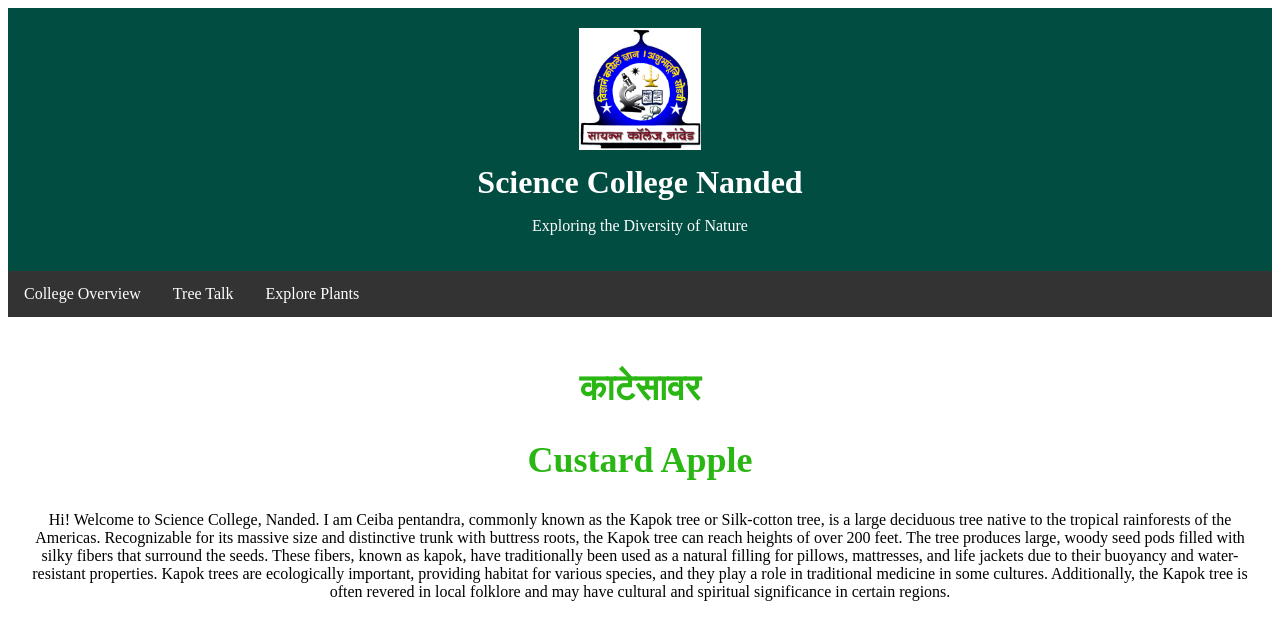
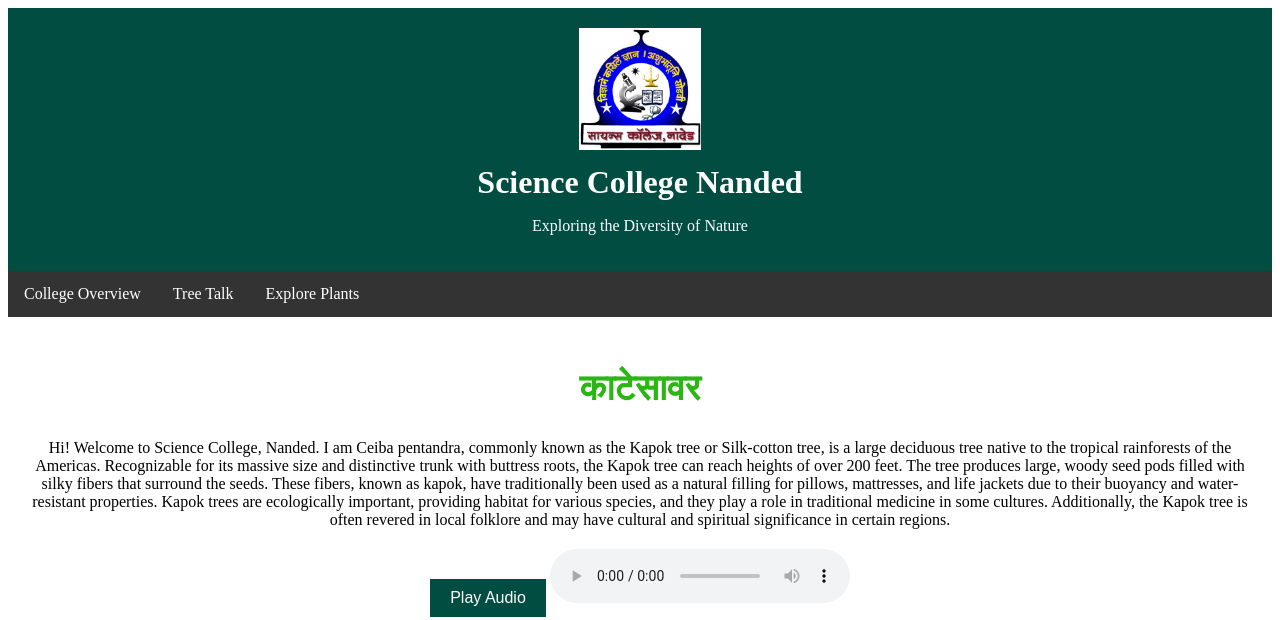
Before and after one commit to atharvp6212/Science_College_Nanded, a plain HTML site: page pages/katesawar.html in a window 1280 px wide. Shown: the top 620 px of the page. Drawn offline with Linux system fonts and the light colour scheme.

Commit message:
Update katesawar.html

```diff
--- a/pages/katesawar.html
+++ b/pages/katesawar.html
@@ -72,7 +72,7 @@
 
     <section class="plant-info">
         <h2>काटेसावर</h2>
-        <h2>Custard Apple</h2>
+
         <div class="details">
             <!-- Plant information goes here -->
             <p>Hi! Welcome to Science College, Nanded. I am Ceiba pentandra, commonly known as the Kapok tree or Silk-cotton tree, is a large deciduous tree native to the tropical rainforests of the Americas. Recognizable for its massive size and distinctive trunk with buttress roots, the Kapok tree can reach heights of over 200 feet. The tree produces large, woody seed pods filled with silky fibers that surround the seeds. These fibers, known as kapok, have traditionally been used as a natural filling for pillows, mattresses, and life jackets due to their buoyancy and water-resistant properties. Kapok trees are ecologically important, providing habitat for various species, and they play a role in traditional medicine in some cultures. Additionally, the Kapok tree is often revered in local folklore and may have cultural and spiritual significance in certain regions.</p>
```
